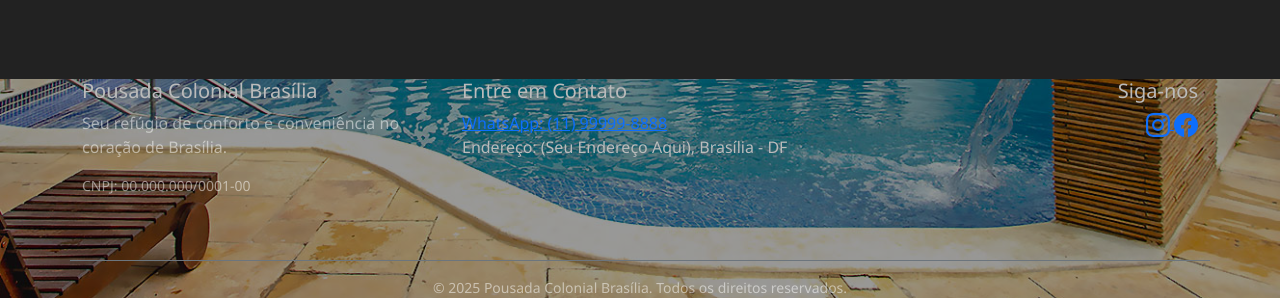
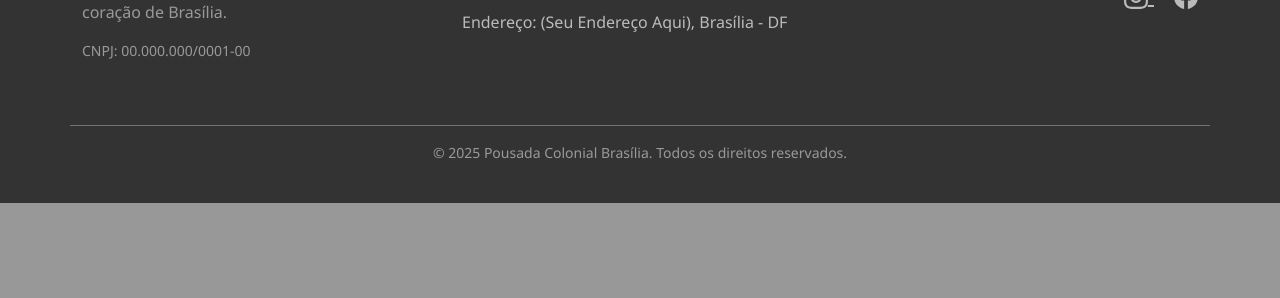
Before and after one commit to iago2024/colonial, a Python web app: template templates/index.html in a window 1280 px wide. Shown: the part 2099-2397 px from the top of the page. After the commit the page ends 2302 px from the top, so only its background shows below. Run offline with Jinja, Linux system fonts and the light colour scheme; the template is opened without the code that fills it, so the values that code supplies are empty.

Commit message:
Update style.css

```diff
--- a/static/style.css
+++ b/static/style.css
@@ -49,7 +45,8 @@
 
 /* --- Títulos e Textos --- */
 .display-3, .display-4,
-.homepage-gallery h2 {
+.homepage-gallery h2,
+.footer-title {
     font-family: 'Georgia', 'Times New Roman', Times, serif;
     font-weight: bold;
     color: var(--text-white);
@@ -217,27 +176,137 @@
 
 /* --- Estilos dos Modais (Pop-ups) --- */
 .modal-content {
-    background-color: var(--bg-card); /* Fundo do cartão escuro */
+    background-color: var(--bg-card);
     border: 1px solid var(--border-color);
     border-radius: 10px;
     color: var(--text-dim);
 }
-
 .modal-header {
     border-bottom: 1px solid var(--border-color);
 }
-
 .modal-header .modal-title {
     font-family: 'Georgia', 'Times New Roman', Times, serif;
     color: var(--text-white);
     font-weight: bold;
 }
-
 .modal-body {
     border-bottom: 1px solid var(--border-color);
 }
-
-/* Botão de fechar "X" (branco) */
 .btn-close-white {
     filter: invert(1) grayscale(100) brightness(200);
 }
+
+
+/* =============================================== */
+/* ========= NOVOS ESTILOS (3 Melhorias) ========= */
+/* =============================================== */
+
+/* --- 1. Seta "Role para Baixo" --- */
+.scroll-down-arrow {
+    position: absolute;
+    bottom: 30px;
+    left: 50%;
+    transform: translateX(-50%);
+    z-index: 10;
+    color: rgba(255, 255, 255, 0.5); /* Branca transparente */
+    transition: all 0.3s ease;
+    animation: bounce 2.5s infinite;
+}
+.scroll-down-arrow:hover {
+    color: rgba(255, 255, 255, 1); /* Branca sólida */
+    transform: translateX(-50%) scale(1.1);
+}
+
+/* Animação da seta */
+@keyframes bounce {
+  0%, 20%, 50%, 80%, 100% {
+    transform: translateX(-50%) translateY(0);
+  }
+  40% {
+    transform: translateX(-50%) translateY(-15px);
+  }
+  60% {
+    transform: translateX(-50%) translateY(-10px);
+  }
+}
+
+/* --- 2. Estilos da Galeria (Carrossel) --- */
+.homepage-gallery {
+    position: relative;
+    z-index: 1;
+    padding: 80px 0;
+    background-color: var(--bg-dark);
+    border-top: 1px solid var(--border-color);
+}
+
+.homepage-gallery .lead {
+    color: var(--text-dim);
+}
+
+/* Container do carrossel */
+.carousel {
+    border-radius: 12px;
+    overflow: hidden;
+    border: 1px solid var(--border-color);
+    box-shadow: 0 4px 15px rgba(0, 0, 0, 0.2);
+}
+
+/* Imagens do carrossel (para manter o formato) */
+.carousel-item img {
+    /* Força a imagem a ter uma proporção 16:9 */
+    aspect-ratio: 16 / 9;
+    object-fit: cover; /* Garante que a imagem cubra o espaço */
+    width: 100%;
+}
+
+/* Legenda da foto */
+.carousel-caption {
+    background: linear-gradient(0deg, rgba(0,0,0,0.7) 0%, rgba(0,0,0,0) 100%);
+}
+
+/* --- 3. Estilos do Rodapé (Footer) --- */
+.footer-section {
+    position: relative;
+    z-index: 1;
+    padding: 60px 0 40px 0;
+    background-color: var(--bg-card);
+    border-top: 1px solid var(--border-color);
+    color: var(--text-dim);
+}
+
+.footer-title {
+    color: var(--text-white);
+    margin-bottom: 20px;
+    font-size: 1.25rem;
+}
+
+.footer-links {
+    padding-left: 0;
+}
+
+.footer-links li {
+    margin-bottom: 10px;
+}
+
+.footer-links a {
+    color: var(--text-dim);
+    text-decoration: none;
+    transition: all 0.3s ease;
+}
+
+.footer-links a:hover {
+    color: var(--primary); /* Fica verde ao passar o mouse */
+    text-decoration: underline;
+}
+
+.social-links a {
+    color: var(--text-dim);
+    font-size: 1.5rem; /* Tamanho do ícone */
+    margin-left: 20px;
+    transition: all 0.3s ease;
+}
+
+.social-links a:hover {
+    color: var(--primary); /* Fica verde */
+    transform: scale(1.1);
+}
```
Also changed, not shown: other parts of static/style.css (+5 -47 lines).
